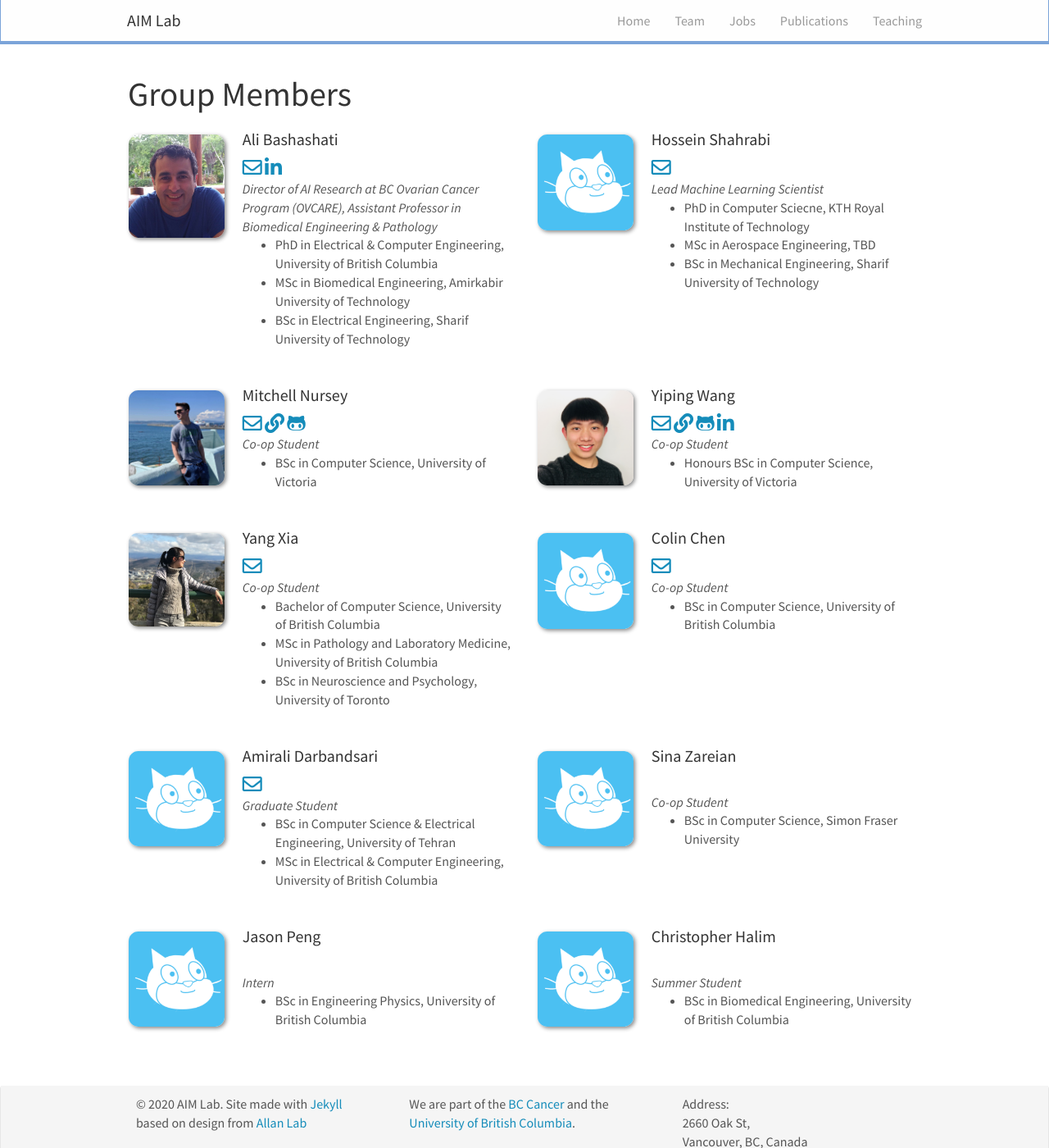
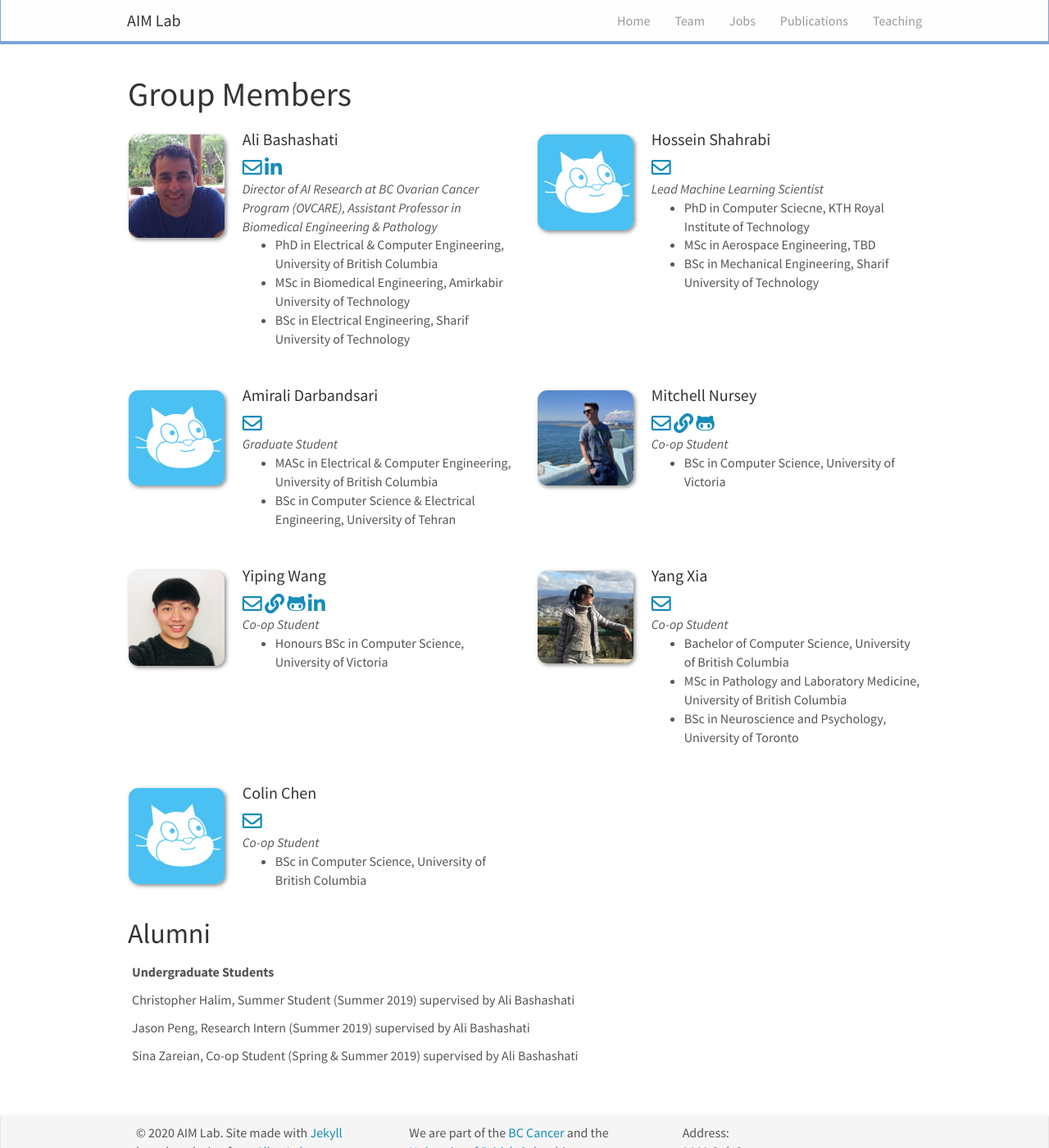
Before and after one commit to AIMLab-UBC/AIMLab-UBC.github.io, a Jekyll site: the page built from _pages/team.md, in a window 1280 px wide and 1400 px high. Shown: the whole window at 82% size. Built offline with Jekyll 4.4.1, drawn with Linux system fonts in a browser that asks for light colours; nearby versions of some CDN libraries.

Commit message:
add Alumni section

```diff
--- a/_data/team_members.yml
+++ b/_data/team_members.yml
@@ -23,6 +23,19 @@
   education1: PhD in Computer Sciecne, KTH Royal Institute of Technology
   education2: MSc in Aerospace Engineering, TBD
   education3: BSc in Mechanical Engineering, Sharif University of Technology
+
+- name: Amirali Darbandsari
+  photo: default.png
+  info: Graduate Student
+  email: mailto:amiralid@ubc.ca
+  website: 0
+  github: 0
+  twitter: 0
+  linkedin: 0
+  number_educ: 2
+  education1: MASc in Electrical & Computer Engineering, University of British Columbia
+  education2: BSc in Computer Science & Electrical Engineering, University of Tehran
+
 
 - name: Mitchell Nursey
   photo: mnursey.jpg
@@ -69,48 +82,3 @@
   linkedin: 0
   number_educ: 1
   education1: BSc in Computer Science, University of British Columbia
-
-- name: Amirali Darbandsari
-  photo: default.png
-  info: Graduate Student
-  email: mailto:cchen@bccrc.ca
-  website: 0
-  github: 0
-  twitter: 0
-  linkedin: 0
-  number_educ: 2
-  education1: BSc in Computer Science & Electrical Engineering, University of Tehran
-  education2: MSc in Electrical & Computer Engineering, University of British Columbia
-
-- name: Sina Zareian
-  photo: default.png
-  info: Co-op Student
-  email: 0
-  website: 0
-  github: 0
-  twitter: 0
-  linkedin: 0
-  number_educ: 1
-  education1: BSc in Computer Science, Simon Fraser University
-
-- name: Jason Peng
-  photo: default.png
-  info: Intern
-  email: 0
-  website: 0
-  github: 0
-  twitter: 0
-  linkedin: 0
-  number_educ: 1
-  education1: BSc in Engineering Physics, University of British Columbia
-
-- name: Christopher Halim
-  photo: default.png
-  info: Summer Student
-  email: 0
-  website: 0
-  github: 0
-  twitter: 0
-  linkedin: 0
-  number_educ: 1
-  education1: BSc in Biomedical Engineering, University of British Columbia
--- a/_pages/team.md
+++ b/_pages/team.md
@@ -85,25 +85,17 @@ permalink: /team/
     <td>Kiran Garimella (University of Oxford) 2018</td>
 </tr>
 </table>
+{% endcomment %}
+
 
 ## Alumni
 <table align="center" class="table table-condensed">
 <tr>
-    <th>Staff</th>
-</tr>
-  <tr> <td>Hamza Khan, 2017-2019</td> </tr>
-  <tr> <td>Jonathan Dursi, 2015-2016</td> </tr>
-  <tr> <td>Matei David, 2013-2017</td> </tr>
-  <tr> <td>Marina Barsky, 2013-2015</td> </tr>
-<tr>
     <th>Undergraduate Students</th>
 </tr>
-  <tr><td>Tina Lee, 2018</td></tr>
-  <tr><td>Yin Yin, 2017</td></tr>
-  <tr><td>Audrina Zhou, 2017</td></tr>
-  <tr><td>Tom Piao, 2016</td></tr>
-
+  <tr><td>Christopher Halim, Summer Student (Summer 2019) supervised by Ali Bashashati</td></tr>
+  <tr><td>Jason Peng, Research Intern (Summer 2019) supervised by Ali Bashashati</td></tr>
+  <tr><td>Sina Zareian, Co-op Student (Spring & Summer 2019) supervised by Ali Bashashati</td></tr>
 </table>
-{% endcomment %}
 
 <br />
```
Also changed, not shown: _config.yml (line endings or trailing spaces).
